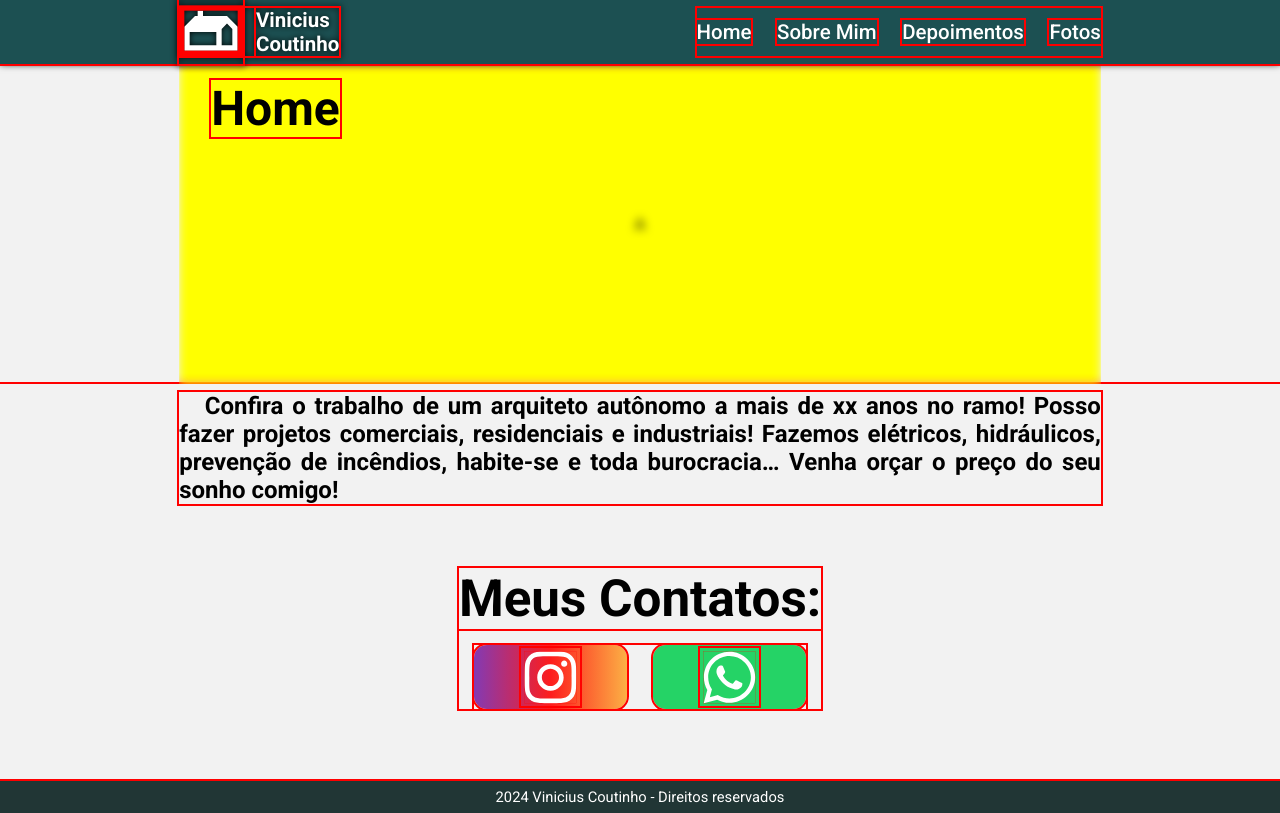
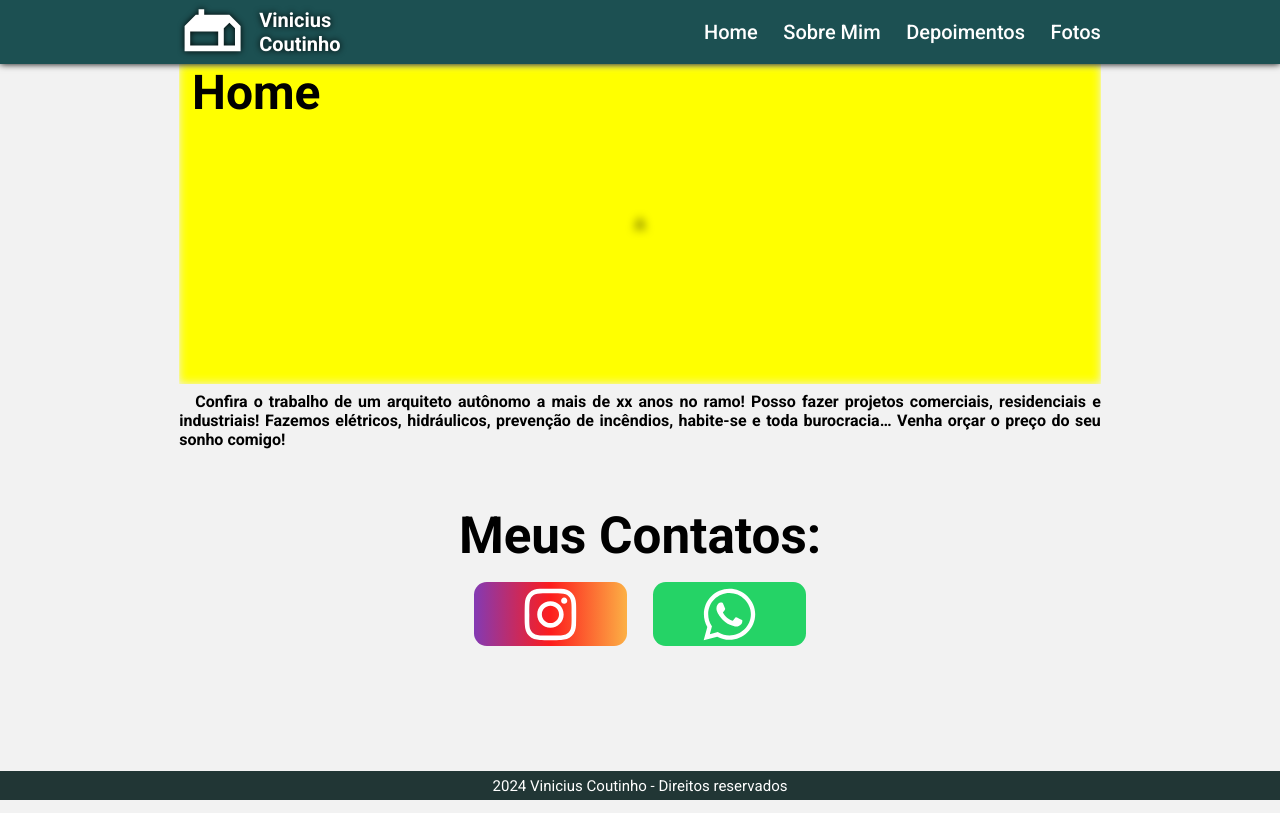
Before and after one commit to mdeloko/viniciuscoutinho.com, a React (Vite) app: page / in a window 1280 px wide. Built offline with nearby package versions, Linux system fonts and the light colour scheme.

Commit message:
fix e feat: Corrigido overflow lateral e correções de estilos de componentes

```diff
--- a/src/components/Carousel/carousel.css
+++ b/src/components/Carousel/carousel.css
@@ -1,5 +1,5 @@
 #carousel{
-    margin-top: 4dvh;
+    margin: 1.5rem 0;
     position: relative;
     display: flex;
     flex-direction: row;
--- a/src/components/Contacts/contacts.css
+++ b/src/components/Contacts/contacts.css
@@ -1,6 +1,5 @@
 #contacts{
-    margin-top: 5dvw;
-    margin-bottom: 5dvw;
+    margin: 3.5rem 0;
     max-width: 72dvw;
     display:flex;
     flex-direction: column;
@@ -108,9 +107,6 @@
     #contacts-line{
         gap:6dvw;
     }
-    #my-contacts-title{
-        font-size: 8dvw;
-    }
 }
 
 /* Desktops */
--- a/src/components/Contacts/contacts.tsx
+++ b/src/components/Contacts/contacts.tsx
@@ -5,16 +5,16 @@ export default function Contacts(){
         <section id="contacts">
             <h2 id="my-contacts-title">Meus Contatos:</h2>
             <div id="contacts-line">
-                <span id="insta">
-                    <a href="https://instagram.com" target="_blank" rel="noreferrer">
+                <a href="https://instagram.com" target="_blank" rel="noreferrer">
+                    <span id="insta">
                         <FaInstagram id="insta-icon"/>
-                    </a>
-                </span>
-                <span id="whats">
-                    <a href="https://wa.link/qwawm5" target="_blank" rel="noreferrer">
+                    </span>
+                </a>
+                <a href="https://wa.link/qwawm5" target="_blank" rel="noreferrer">
+                    <span id="whats">
                         <FaWhatsapp id="whats-icon"/>
-                    </a>
-                </span>
+                    </span>
+                </a>
             </div>
         </section>
     );
--- a/src/components/Footer/footer.css
+++ b/src/components/Footer/footer.css
@@ -1,14 +1,13 @@
 footer{
     margin-top: auto;
     background-color: var(--bg-footer);
-    width: 100dvw;
-    max-width: 100dvw;
-    min-height:17dvw;
+    width: 100%;
+    max-width: 100%;
+    min-height:3rem;
     text-align: center;
     align-content: center;
     padding: 0 var(--container-lateral);
-    font-size: 3.67dvw;
-    z-index: 999;
+    font-size: 0.85rem;
 }
 
 @media (prefers-color-scheme: light){
@@ -20,32 +19,39 @@ footer{
 /*Mobile*/
 @media (min-width:425px) and (orientation:portrait) {
     footer{
-        min-height:8dvw;
+        min-height:3rem;
+        font-size: 0.9rem;
     }
 }
 @media (min-width:768px) and (orientation:portrait) {
     footer{
-        min-height:6.5dvw;
-        font-size: 2.8dvw;
+        min-height:3.2rem;
+        font-size: 1rem;
     }
 }
 @media (min-width:1080px) and (orientation:portrait) {
     footer{
-        min-height:7dvw;
-        font-size: 3.3dvw;
+        min-height:5.5rem;
+        font-size: 2.2rem;
     }
 }
 
 /* Desktops */
 @media (min-height:360px) and (orientation:landscape) {
     footer{
-        min-height:5dvw;
-        font-size: 2dvw;
+        min-height:1.2rem;
+        font-size: 0.6rem;
     }
 }
 @media (min-height:720px) and (orientation:landscape) {
     footer{
-        min-height:2.5dvw;
-        font-size: 1.15dvw;
+        min-height:1.8rem;
+        font-size: 0.94rem;
     }
 }
+@media (min-height:1440px) and (orientation:landscape) {
+    footer{
+        min-height:2.6rem;
+        font-size: 1.2rem;
+    }
+}
--- a/src/components/NavBar/NavBar.css
+++ b/src/components/NavBar/NavBar.css
@@ -1,7 +1,7 @@
 nav{
-    width:100dvw;
-    max-width: 100dvw;
-    height: 24dvw;
+    width:100%;
+    max-width: 100%;
+    height: 5.7rem;
     display:flex;
     flex-direction: row;
     justify-content: space-between;
@@ -20,10 +20,10 @@ nav{
     filter: drop-shadow(#000 0 0 3px);
 }
 #logo>#house{
-    font-size: 16dvw;
+    font-size: 4rem;
 }
 #logo>#title{
-    font-size: 6dvw;
+    font-size: 1.2rem;
 }
 
 
@@ -33,18 +33,19 @@ nav{
     flex-direction: column;
     align-items: center;
     justify-content: center;
-    height: 100dvh;
-    width: 100dvw;
+    height: 100vh;
+    width: 100vw;
     font-weight: 450;
     background-color: var(--bg-nav-rgba);
     backdrop-filter: blur(5px);
     position: absolute;
     right:0;
     gap:10dvh;
+    overflow-x: hidden;
 }
 .links-mobile a{
     padding: 1.5dvh 20dvw;
-    font-size: 2rem;
+    font-size: 2.7rem;
     filter: drop-shadow(0 0 5px #222);
 }
 .hidden{
@@ -58,7 +59,8 @@ nav{
     font-weight: 900;
     border: var(--hover) solid 1.5px;
     margin: auto 0;
-    padding: 1.5dvh;
+    font-size: 1.5rem;
+    padding: 0.48rem;
     border-radius: 2dvw;
     outline: none;
     transition: all 0.3s ease-in-out;
@@ -128,55 +130,56 @@ nav{
 }
 /*Mobile*/
 @media (min-width:425px) and (orientation:portrait) {
-    nav{
-        height: 20dvw;
-    }
     #menu-btn{
-        padding: 1.25dvh;
+        padding: 0.54rem;
     }
     #logo>#house{
-        font-size: 14dvw;
+        font-size: 4.8rem;
     }
     #logo>#title{
-        font-size: 5dvw;
+        font-size: 1.5rem;
     }
 }
 @media (min-width:600px) and (orientation:portrait) {
     nav{
-        height: 15dvw;
+        height: 7rem;
     }
-    .links-mobile{
-        width: 90dvw;
+    .links-mobile a{
+        font-size: 3.2rem;
     }
     #menu-btn{
-        padding: 1.25dvh;
+        font-size: 2.5rem;
+        padding: 1rem;
+    }
+    #close-btn{
+        font-size: 3.2rem;
     }
     #logo>#house{
-        font-size: 12dvw;
+        font-size: 6.8rem;
     }
     #logo>#title{
-        font-size: 4.5dvw;
+        font-size: 2.2rem;
     }
 }
 @media (min-width:768px) and (orientation:portrait) {
     nav{
-        height: 14dvw;
+        height: 6rem;
     }
     #logo>#house{
-        font-size: 8dvw;
+        font-size: 6.2rem;
     }
     #logo>#title{
-        font-size: 3dvw;
+        font-size: 2rem;
     }
     .links-mobile a{
-        font-size: 10dvw;
+        font-size: 3.5rem;
     }
     #menu-btn{
-        display: flex;
-        font-size: 4dvw;
+        font-size: 2.2rem;
+        padding: 1rem;
     }
     #close-btn{
-        font-size: 10dvw;
+        font-size: 3.5rem;
     }
     .links-desktop{
         display:none;
@@ -184,23 +187,24 @@ nav{
 }
 @media (min-width:1080px) and (orientation:portrait) {
     nav{
-        height: 20dvw;
+        height: 13rem;
     }
     #logo>#house{
-        font-size: 12dvw;
+        font-size: 14rem;
     }
     #logo>#title{
-        font-size: 4.5dvw;
+        font-size: 4.4rem;
     }
     .links-mobile a{
-        font-size: 10dvw;
+        font-size: 6.2rem;
     }
     #menu-btn{
-        display: flex;
-        font-size: 6dvw;
+        font-size: 4rem;
+        padding: 2rem;
+        border-width: 0.2rem;
     }
     #close-btn{
-        font-size: 6dvw;
+        font-size: 6.2rem;
     }
     .links-desktop{
         display:none;
@@ -210,16 +214,16 @@ nav{
 /* Desktops */
 @media (min-height:360px) and (orientation:landscape) {
     nav{
-        height: 7dvw;
+        height: 2.1rem;
     }
     #logo>#house{
-        font-size: 4dvw;
+        font-size: 1.8rem;
     }
     #logo>#title{
-        font-size: 0.8dvw;
+        font-size: 0.6rem;
     }
     .links-desktop a{
-        font-size: 2dvw;
+        font-size: 0.6rem;
     }
     #menu-btn{
         display: none;
@@ -230,16 +234,16 @@ nav{
 }
 @media (min-height:720px) and (orientation:landscape) {
     nav{
-        height: 5dvw;
+        height: 4rem;
     }
     #logo>#house{
-        font-size: 5dvw;
+        font-size: 4.2rem;
     }
     #logo>#title{
-        font-size: 1.6dvw;
+        font-size: 1.25rem;
     }
     .links-desktop a{
-        font-size: 1.6dvw;
+        font-size: 1.25rem;
     }
     #menu-btn{
         display: none;
@@ -250,13 +254,16 @@ nav{
 }
 @media (min-height:1080px) and (orientation:landscape) {
     nav{
-        height: 5dvw;
+        height: 6rem;
+    }
+    #logo{
+        gap:0.1dvw;
     }
     #logo>#house{
-        font-size: 5dvw;
+        font-size: 6.6rem;
     }
     #logo>#title{
-        font-size: 1.6dvw;
+        font-size: 1.95rem;
     }
     #menu-btn{
         display: none;
@@ -265,18 +272,18 @@ nav{
         display:grid;
     }
     .links-desktop a{
-        font-size: 1.4dvw;
+        font-size: 1.5rem;
     }
 }
 @media (min-height:1440px) and (orientation:landscape) {
     nav{
-        height: 5.5dvw;
+        height: 7rem;
     }
     #logo>#house{
-        font-size: 5dvw;
+        font-size: 7.6rem;
     }
     #logo>#title{
-        font-size: 1.6dvw;
+        font-size: 2.45rem;
     }
     #menu-btn{
         display: none;
@@ -285,6 +292,6 @@ nav{
         display:grid;
     }
     .links-desktop a{
-        font-size: 1.6dvw;
+        font-size: 2.2rem;
     }
 }
--- a/src/globalVariables.css
+++ b/src/globalVariables.css
@@ -4,11 +4,10 @@
 
 :root{
     font-family: Roboto, system-ui, Arial, sans-serif;
-    font-size: 12pt;
     color-scheme: light dark;
-    --body-min-height:100dvh;
-    --container-lateral: 14dvw;
-    --container-vertical: 1dvh;
+    --body-min-height:100vh;
+    --container-lateral: 14vw;
+    --container-vertical: 1vh;
     --bg-light:#f2f2f2;
     --bg-nav:#1c5052;
     --bg-nav-rgba:rgba(28,80,82,0.9);
--- a/src/index.css
+++ b/src/index.css
@@ -1,47 +1,40 @@
 @import url('https://fonts.googleapis.com/css2?family=Roboto:ital,wght@0,100;0,300;0,400;0,500;0,700;0,900;1,100;1,300;1,400;1,500;1,700;1,900&display=swap');
 #root{
-  margin:0;
-  padding: 0;
-  width: 100dvw;
-  height: 100dvh;
-  max-width: 100dvw;
-  max-height: 100dvh;
+  height:100%;
 }
 *{
   margin: 0;
   padding: 0;
   box-sizing: border-box;
   text-decoration: none;
-  outline: 2px solid red !important;
+  /* outline: 2px solid red !important; */
 }
 body{
   padding: 0;
   margin: 0;
   display: flex;
   flex-direction: column;
-  max-width: 100dvw;
+  height: 100vh;
+  width: 100%;
+  max-width: 100%;
   background-color: var(--bg-light,red);
   scrollbar-width: thin;
   scroll-behavior: smooth;
 }
 
 p{
-  text-indent: 2dvw;
-  font-size: 1.5rem;
+  text-indent: 2rem;
+  font-size: 1.2rem;
   text-align: justify;
   font-weight: 550;
 }
 
 h1{
-  font-size: 3rem;
+  font-size: 5.5rem;
 }
 
 h2{
-  font-size: 2rem;
-}
-
-a{
-  font-size: 1.2rem;
+  font-size: 2.3rem;
 }
 
 a:visited{
@@ -59,7 +52,7 @@ a:visited{
   /* background-color: blue; */
   display: flex;
   flex-direction: column;
-  min-height: 100dvh;
+  min-height: 100%;
   width: 100%;
   justify-items: center;
   justify-content: center;
@@ -73,3 +66,102 @@ a:visited{
   }
 
 }
+/*Mobile*/
+@media (min-width:425px) and (orientation:portrait) {
+  p{
+    font-size: 1.5rem;
+    text-indent: 2rem;
+  }
+  h1{
+    font-size: 6.5rem;
+  }
+  h2{
+    font-size: 2.2rem;
+  }
+}
+@media (min-width:600px) and (orientation:portrait) {
+  p{
+    font-size: 1.8rem;
+    text-indent: 2.2rem;
+  }
+  h1{
+    font-size: 9rem;
+  }
+  h2{
+    font-size: 2.2rem;
+  }
+}
+@media (min-width:768px) and (orientation:portrait) {
+  p{
+    font-size: 2rem;
+    text-indent: 2.8rem;
+  }
+  h1{
+    font-size: 12rem;
+  }
+  h2{
+    font-size: 3rem;
+  }
+}
+@media (min-width:1080px) and (orientation:portrait) {
+  p{
+    font-size: 4rem;
+    text-indent: 6rem;
+  }
+  h1{
+    font-size: 15.5rem;
+  }
+  h2{
+    font-size: 6rem;
+  }
+}
+
+/* Desktops */
+@media (min-height:360px) and (orientation:landscape) {
+  p{
+    font-size: 0.6rem;
+    text-indent: 1rem;
+  }
+  h1{
+    font-size: 2.5rem;
+  }
+  h2{
+    font-size: 2rem;
+  }
+}
+@media (min-height:720px) and (orientation:landscape) {
+  p{
+    font-size: 1rem;
+    text-indent: 1rem;
+  }
+  h1{
+    font-size: 3rem;
+  }
+  h2{
+    font-size: 2rem;
+  }
+}
+@media (min-height:1440px) and (orientation:landscape) {
+  p{
+    font-size: 1.5rem;
+    text-indent: 1.5rem;
+  }
+  h1{
+    font-size: 6rem;
+  }
+  h2{
+    font-size: 4rem;
+  }
+}
+@media (min-height:2160px) and (orientation:landscape) {
+  p{
+    font-size: 2.35rem;
+    text-indent: 5rem;
+  }
+  h1{
+    font-size: 8rem;
+  }
+  h2{
+    font-size: 6rem;
+  }
+}
--- a/src/pages/Home/home.css
+++ b/src/pages/Home/home.css
@@ -1,19 +1,75 @@
 #foto{
     background-clip: content-box;
     filter:  blur(5px);
-    clip-path: fill-box;
-    padding: 0 var(--container-lateral);
+    clip-path: stroke-box;
     width:100%;
     align-content: center;
     text-align: center;
     text-justify: center;
-    height:40dvh;
+    height:30dvh;
     background-color: yellow;
     color:black;
 }
 #home-title{
     color:black;
     position: absolute;
-    top:10dvh;
-    left: 16.5dvw;
+    top:5rem;
 }
+/*Mobile*/
+@media (min-width:600px) and (orientation:portrait){
+    #home-title{
+        top: 6rem;
+    }
+}
+@media (min-width:768px) and (orientation:portrait){
+    #home-title{
+        top: 4rem;
+    }
+}
+@media (min-width:1080px) and (orientation:portrait){
+    #home-title{
+        top: 11rem;
+    }
+}
+/*Desktops*/
+@media (min-height:360px) and (orientation:landscape){
+    #foto{
+        clip-path: fill-box;
+        padding: 0 var(--container-lateral);
+        width:100%;
+        align-content: center;
+        text-align: center;
+        text-justify: center;
+        height:40dvh;
+        background-color: yellow;
+        color:black;
+    }
+    #home-title{
+        top: 2rem;
+        left: 5rem;
+    }
+}
+@media (min-height:720px) and (orientation:landscape) {
+    #home-title{
+        top: 4rem;
+        left:12rem;
+    }
+}
+@media (min-height:1080px) and (orientation:landscape) {
+    #home-title{
+        top: 6rem;
+        left:18rem;
+    }
+}
+@media (min-height:1440px) and (orientation:landscape) {
+    #home-title{
+        top: 7rem;
+        left: 20rem;
+    }
+}
+@media (min-height:2160px) and (orientation:landscape) {
+    #home-title{
+        top: 7rem;
+        left: 30rem;
+    }
+}
--- a/src/pages/Home/home.tsx
+++ b/src/pages/Home/home.tsx
@@ -8,8 +8,8 @@ export default function Home() {
 		<div className="App">
 			<NavBar />
 			<div id="foto">A</div>
+			<h1 id="home-title">Home</h1>
 			<div className="container">
-				<h1 id="home-title">Home</h1>
 				<p>
 					Confira o trabalho de um arquiteto autônomo a mais de xx anos no ramo!
 					Posso fazer projetos comerciais, residenciais e industriais!
```
